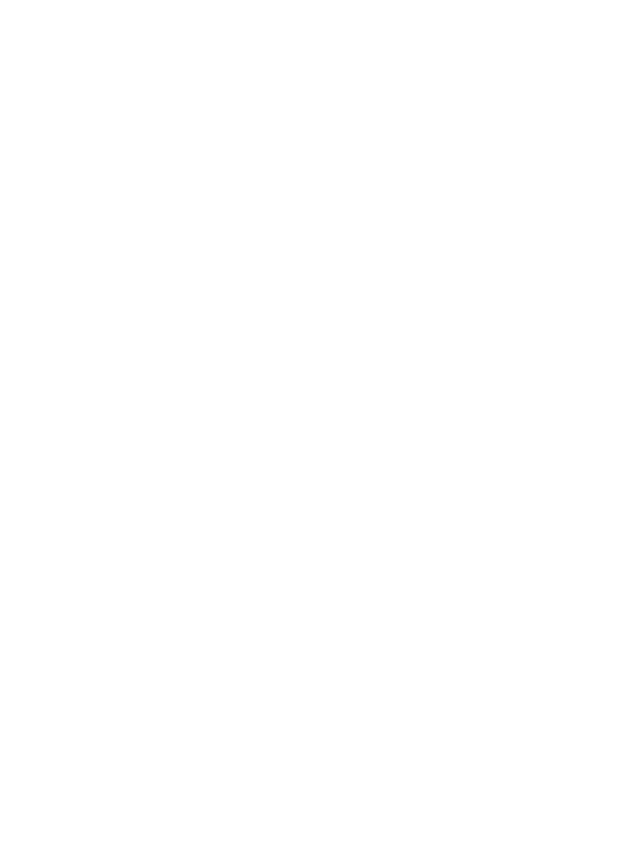
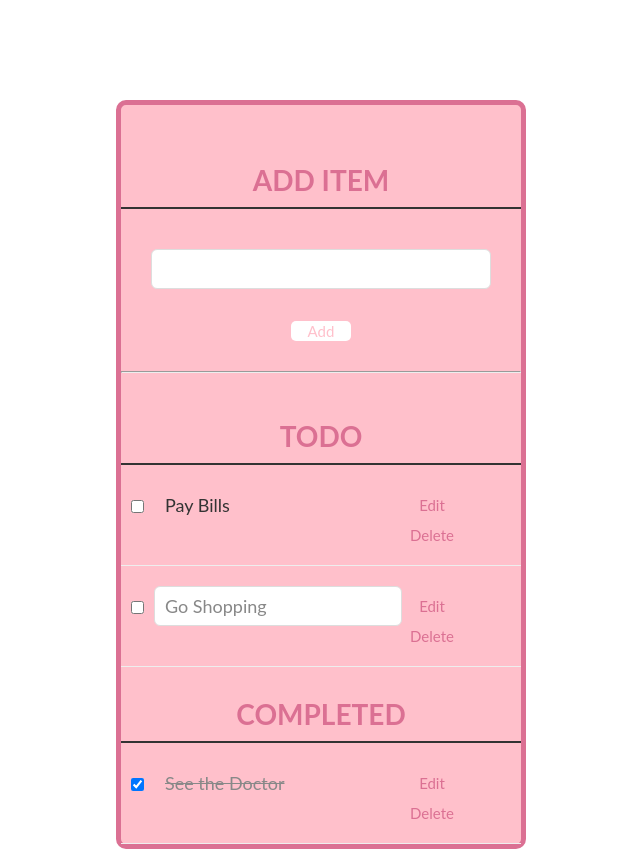
Before and after one commit to nikkigarcia/js-outline, a plain HTML site: page todo.html in a window 1280 px wide. Shown: the whole page, without its empty margins (319-959 px from the left). Before the commit the page ends 800 px from the top, so only its background shows below. Drawn offline with Linux system fonts and the light colour scheme.

Commit message:
todo app

```diff
--- /dev/null
+++ b/css/todo.css
@@ -0,0 +1,145 @@
+body {
+    background: #fff;
+    color: #333;
+    font-family: Lato, sans-serif;
+  }
+  .container {
+    display: block;
+    width: 400px;
+    margin: 100px auto 0;
+    border: 5px solid palevioletred;
+    border-radius: 10px;
+    background-color: pink;
+  }
+  hr{
+      border-style: solid black;
+      border-width: 1px;
+  }
+  ul {
+    margin: 0;
+    padding: 0;
+  }
+  li * {
+    float: left;
+  }
+  li, h3 {
+    clear:both;
+    list-style:none;
+  }
+  input, button {
+    outline: none;
+  }
+  button {
+    background: none;
+    border: 0px;
+    color: #888;
+    font-size: 15px;
+    width: 60px;
+    margin: 10px 0 0;
+    font-family: Lato, sans-serif;
+    cursor: pointer;
+  }
+  button:hover {
+    color: #333;
+  }
+  /* Heading */
+  h3,
+  label[for='new-task'] {
+    color: #333;
+    font-weight: 700;
+    font-size: 15px;
+    border-bottom: 2px solid #333;
+    padding: 30px 0 10px;
+    margin: 0;
+    text-transform: uppercase;
+  }
+  input[type="text"] {
+    margin: 0;
+    font-size: 18px;
+    line-height: 18px;
+    height: 18px;
+    padding: 10px;
+    border: 1px solid #ddd;
+    background: #fff;
+    border-radius: 6px;
+    font-family: Lato, sans-serif;
+    color: #888;
+  }
+  input[type="text"]:focus {
+    color:palevioletred;
+  }
+
+  .center{
+      text-align: center;
+      font-size: 28px;
+  }
+  h3{
+      color:palevioletred;
+  }
+  .abtn{
+      border: 1px soild white;
+      border-radius: 5px;
+      background-color: white;
+      color: pink;
+  }
+
+  /* New Task */
+  label[for='new-task'] {
+    display: block;
+    margin: 0 0 20px;
+    color: palevioletred;
+    font-size: 28px;
+  }
+  input#new-task {
+    margin: 5%;
+    width: 318px;
+  }
+  p > button:hover {
+    color: palevioletred;
+  }
+
+  /* Task list */
+  li {
+    overflow: hidden;
+    padding: 20px 0;
+    border-bottom: 1px solid #eee;
+  }
+  li > input[type="checkbox"] {
+    margin: 0 10px;
+    position: relative;
+    top: 15px;
+  }
+  li > label {
+    font-size: 18px;
+    line-height: 40px;
+    width: 237px;
+    padding: 0 0 0 11px;
+  }
+  li >  input[type="text"] {
+    width: 226px;
+  }
+  li > .delete:hover {
+    color: darkred;
+  }
+
+  /* Completed */
+  #completed-tasks label {
+    text-decoration: line-through;
+    color: #888;
+  }
+
+  /* Edit Task */
+  ul li input[type=text] {
+    display:none;
+  }
+
+  ul li.editMode input[type=text] {
+    display:block;
+  }
+
+  ul li.editMode label {
+    display:none;
+  }
+  .edit, .delete{
+      color: palevioletred;
+  }
--- a/js/todo.js
+++ b/js/todo.js
@@ -0,0 +1,182 @@
+//Event handling, uder interaction is what starts the code execution.
+
+var taskInput=document.getElementById("new-task");//Add a new task.
+var addButton=document.getElementsByTagName("button")[0];//first button
+var incompleteTaskHolder=document.getElementById("incomplete-tasks");//ul of #incomplete-tasks
+var completedTasksHolder=document.getElementById("completed-tasks");//completed-tasks
+
+
+//New task list item
+var createNewTaskElement=function(taskString){
+
+	var listItem=document.createElement("li");
+
+	//input (checkbox)
+	var checkBox=document.createElement("input");//checkbx
+	//label
+	var label=document.createElement("label");//label
+	//input (text)
+	var editInput=document.createElement("input");//text
+	//button.edit
+	var editButton=document.createElement("button");//edit button
+
+	//button.delete
+	var deleteButton=document.createElement("button");//delete button
+
+	label.innerText=taskString;
+
+	//Each elements, needs appending
+	checkBox.type="checkbox";
+	editInput.type="text";
+
+	editButton.innerText="Edit";//innerText encodes special characters, HTML does not.
+	editButton.className="edit";
+	deleteButton.innerText="Delete";
+	deleteButton.className="delete";
+
+
+
+	//and appending.
+	listItem.appendChild(checkBox);
+	listItem.appendChild(label);
+	listItem.appendChild(editInput);
+	listItem.appendChild(editButton);
+	listItem.appendChild(deleteButton);
+	return listItem;
+}
+
+
+
+var addTask=function(){
+	console.log("Add Task...");
+	//Create a new list item with the text from the #new-task:
+	var listItem=createNewTaskElement(taskInput.value);
+
+	//Append listItem to incompleteTaskHolder
+	incompleteTaskHolder.appendChild(listItem);
+	bindTaskEvents(listItem, taskCompleted);
+
+	taskInput.value="";
+
+}
+
+//Edit an existing task.
+
+var editTask=function(){
+console.log("Edit Task...");
+console.log("Change 'edit' to 'save'");
+
+
+var listItem=this.parentNode;
+
+var editInput=listItem.querySelector('input[type=text]');
+var label=listItem.querySelector("label");
+var containsClass=listItem.classList.contains("editMode");
+		//If class of the parent is .editmode
+		if(containsClass){
+
+		//switch to .editmode
+		//label becomes the inputs value.
+			label.innerText=editInput.value;
+		}else{
+			editInput.value=label.innerText;
+		}
+
+		//toggle .editmode on the parent.
+		listItem.classList.toggle("editMode");
+}
+
+
+
+
+//Delete task.
+var deleteTask=function(){
+		console.log("Delete Task...");
+
+		var listItem=this.parentNode;
+		var ul=listItem.parentNode;
+		//Remove the parent list item from the ul.
+		ul.removeChild(listItem);
+
+}
+
+
+//Mark task completed
+var taskCompleted=function(){
+		console.log("Complete Task...");
+
+	//Append the task list item to the #completed-tasks
+	var listItem=this.parentNode;
+	completedTasksHolder.appendChild(listItem);
+				bindTaskEvents(listItem, taskIncomplete);
+
+}
+
+
+var taskIncomplete=function(){
+		console.log("Incomplete Task...");
+//Mark task as incomplete.
+	//When the checkbox is unchecked
+		//Append the task list item to the #incomplete-tasks.
+		var listItem=this.parentNode;
+	incompleteTaskHolder.appendChild(listItem);
+			bindTaskEvents(listItem,taskCompleted);
+}
+
+
+
+var ajaxRequest=function(){
+	console.log("AJAX Request");
+}
+
+//The glue to hold it all together.
+
+
+//Set the click handler to the addTask function.
+addButton.onclick=addTask;
+addButton.addEventListener("click",addTask);
+addButton.addEventListener("click",ajaxRequest);
+
+
+var bindTaskEvents=function(taskListItem,checkBoxEventHandler){
+	console.log("bind list item events");
+//select ListItems children
+	var checkBox=taskListItem.querySelector("input[type=checkbox]");
+	var editButton=taskListItem.querySelector("button.edit");
+	var deleteButton=taskListItem.querySelector("button.delete");
+
+
+			//Bind editTask to edit button.
+			editButton.onclick=editTask;
+			//Bind deleteTask to delete button.
+			deleteButton.onclick=deleteTask;
+			//Bind taskCompleted to checkBoxEventHandler.
+			checkBox.onchange=checkBoxEventHandler;
+}
+
+//cycle over incompleteTaskHolder ul list items
+	//for each list item
+	for (var i=0; i<incompleteTaskHolder.children.length;i++){
+
+		//bind events to list items chldren(tasksCompleted)
+		bindTaskEvents(incompleteTaskHolder.children[i],taskCompleted);
+	}
+
+
+
+
+//cycle over completedTasksHolder ul list items
+	for (var i=0; i<completedTasksHolder.children.length;i++){
+	//bind events to list items chldren(tasksIncompleted)
+		bindTaskEvents(completedTasksHolder.children[i],taskIncomplete);
+    }
+
+    // const checkKeyCode = (e) => {
+    //     if(e.keyCode === 13) handleSearch()
+    // }
+    // input.addEventListener("focus", () => {
+    //   input.addEventListener("keydown", checkKeyCode)
+    // })
+    // input.addEventListener("blur", () => {
+    //   input.removeEventListener("keydown", checkKeyCode)
+    // })
--- a/todo.html
+++ b/todo.html
@@ -4,10 +4,27 @@
     <meta charset="UTF-8">
     <meta name="viewport" content="width=device-width, initial-scale=1.0">
     <meta http-equiv="X-UA-Compatible" content="ie=edge">
-    <link rel="stylesheet" href="css/styles.css">
+    <link rel="stylesheet" href="css/todo.css">
     <title>Document</title>
 </head>
 <body>
+        <div class="container">
+                <p class="center">
+                  <label for="new-task">Add Item</label><input id="new-task" type="text"><button class="abtn">Add</button> <hr>
+                </p>
+
+                <h3 class="center">Todo</h3>
+                <ul id="incomplete-tasks">
+                  <li><input type="checkbox"><label>Pay Bills</label><input type="text"><button class="edit">Edit</button><button class="delete">Delete</button></li>
+                  <li class="editMode"><input type="checkbox"><label>Go Shopping</label><input type="text" value="Go Shopping"><button class="edit">Edit</button><button class="delete">Delete</button></li>
+
+                </ul>
+
+                <h3 class="center">Completed</h3>
+                <ul id="completed-tasks">
+                  <li><input type="checkbox" checked><label>See the Doctor</label><input type="text"><button class="edit">Edit</button><button class="delete">Delete</button></li>
+                </ul>
+              </div>
 
     <script src="js/todo.js"></script>
 </body>
```
